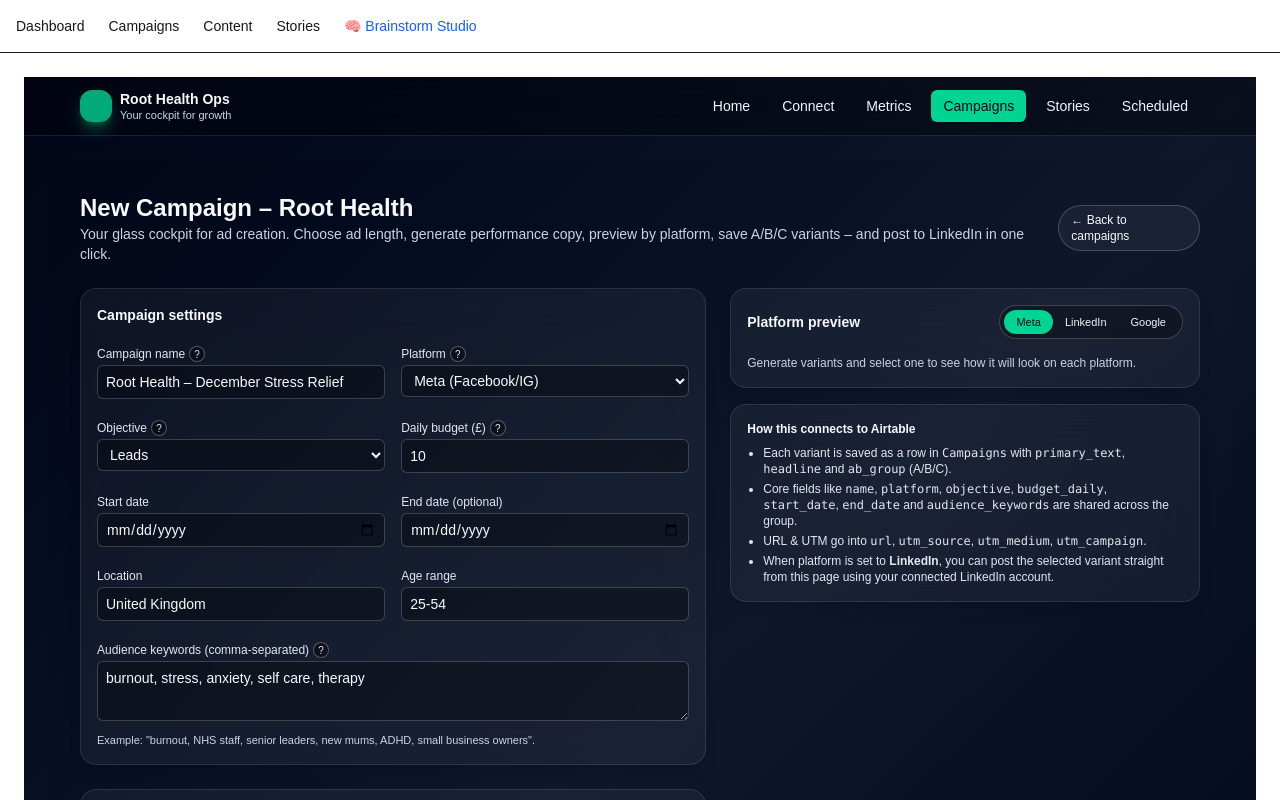
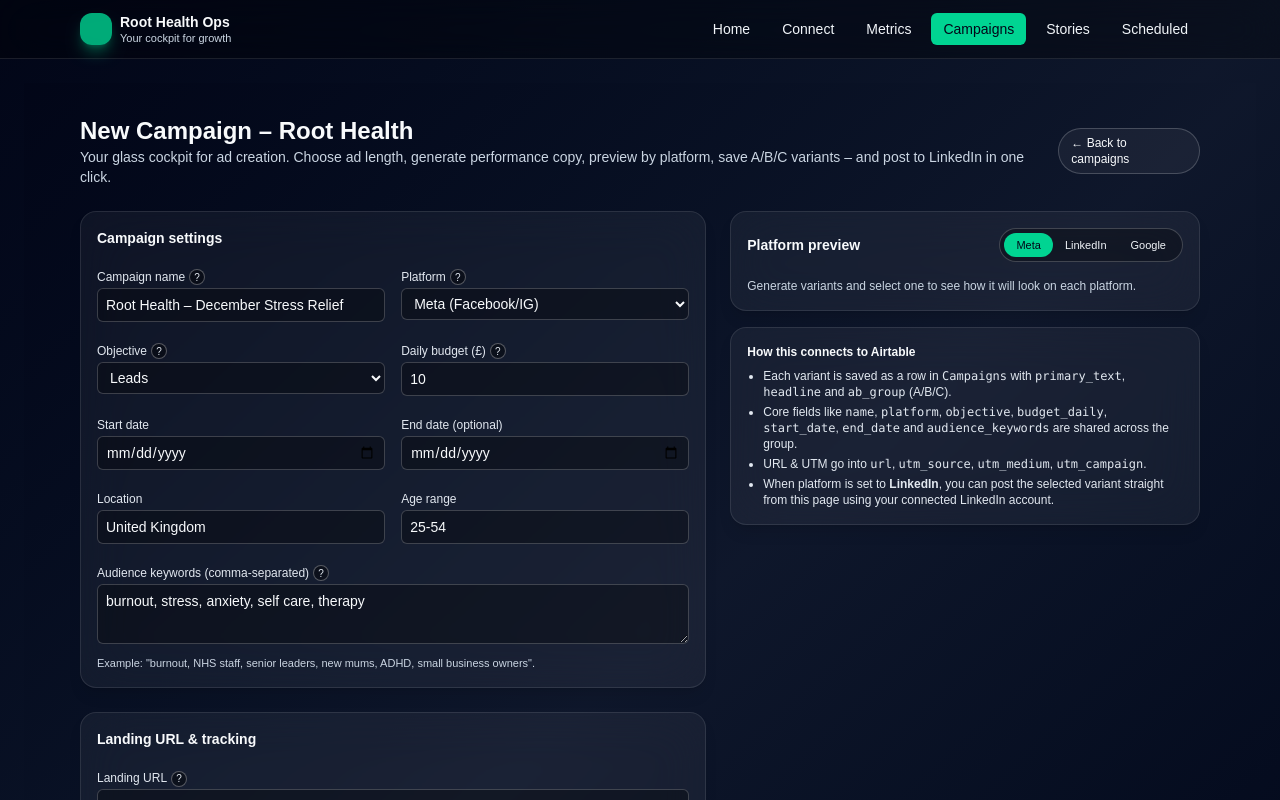
Before and after one commit to Hypnohippy/root-health-ops-dashboard1, a Next.js app: page /dashboard/campaigns/new in a window 1280 px wide. Shown: the top 800 px of the page. Built offline with nearby package versions, Linux system fonts and the light colour scheme.

Commit message:
Update layout.tsx

```diff
--- a/app/layout.tsx
+++ b/app/layout.tsx
@@ -1,6 +1,6 @@
+// app/layout.tsx
 import type { Metadata } from "next";
 import { Geist, Geist_Mono } from "next/font/google";
-import Link from "next/link";
 import "./globals.css";
 
 const geistSans = Geist({
@@ -28,43 +28,7 @@ export default function RootLayout({
       <body
         className={`${geistSans.variable} ${geistMono.variable} antialiased`}
       >
-        {/* --- GLOBAL NAVIGATION BAR --- */}
-        <nav className="w-full border-b bg-white/80 backdrop-blur-md p-4 flex items-center gap-6">
-          <Link href="/dashboard" className="text-sm font-medium hover:underline">
-            Dashboard
-          </Link>
-
-          <Link
-            href="/dashboard/campaigns"
-            className="text-sm font-medium hover:underline"
-          >
-            Campaigns
-          </Link>
-
-          <Link
-            href="/dashboard/content"
-            className="text-sm font-medium hover:underline"
-          >
-            Content
-          </Link>
-
-          <Link
-            href="/dashboard/stories/new"
-            className="text-sm font-medium hover:underline"
-          >
-            Stories
-          </Link>
-
-          <Link
-            href="/dashboard/brainstorm"
-            className="text-sm font-medium text-blue-600 hover:underline"
-          >
-            🧠 Brainstorm Studio
-          </Link>
-        </nav>
-
-        {/* --- PAGE CONTENT --- */}
-        <main className="p-6">{children}</main>
+        {children}
       </body>
     </html>
   );
```
